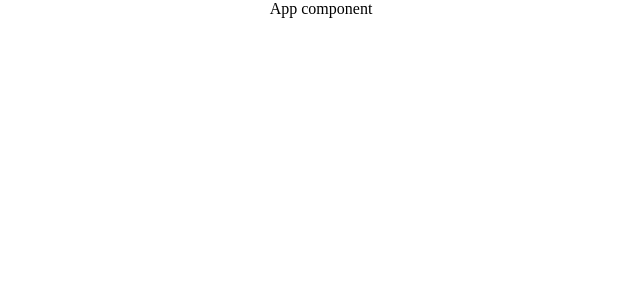
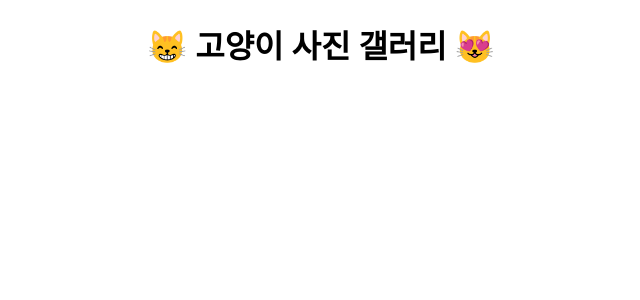
Before and after one commit to peppermintc/cat-gallery, a React (Create React App) app: page / in a window 1280 px wide. Shown: the top 300 px of the page, without its empty margins (319-959 px from the left). Built offline with nearby package versions, Linux system fonts and the light colour scheme.

Commit message:
add component: Header

```diff
--- a/src/App.tsx
+++ b/src/App.tsx
@@ -1,5 +1,11 @@
+import Header from "./components/Header";
+
 const App = () => {
-  return <div>App component</div>;
+  return (
+    <>
+      <Header />
+    </>
+  );
 };
 
 export default App;
--- /dev/null
+++ b/src/components/Header.tsx
@@ -0,0 +1,11 @@
+import styled from "styled-components";
+
+const Heading = styled.h1`
+  margin: 0.67em 0;
+`;
+
+const Header = () => {
+  return <Heading>😸 고양이 사진 갤러리 😻</Heading>;
+};
+
+export default Header;
```
